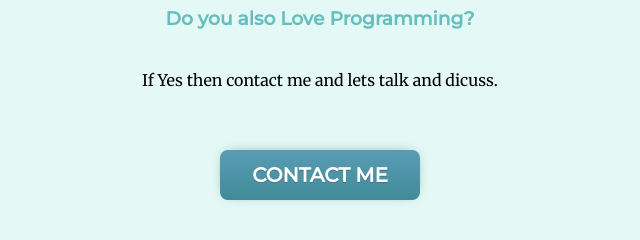
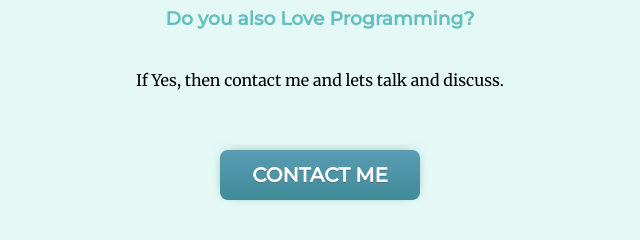
Before and after one commit to Tirthdev09/personalsite, a plain HTML site: page index.html in a window 1280 px wide. Shown: the part 2211-2451 px from the top of the page, 320-960 px from the left. Drawn offline with Linux system fonts and the light colour scheme.

Commit message:
Update index.html

```diff
--- a/index.html
+++ b/index.html
@@ -42,7 +42,7 @@
     <div class="contact-me">
       <h2>Get In Touch</h2>
       <h3>Do you also Love Programming?</h3>
-      <p class="contact-message">If Yes then contact me and lets talk and dicuss.</p>
+      <p class="contact-message">If Yes, then contact me and lets talk and discuss.</p>
       <a class="button" href="mailto:tirthdev09@gmail.com">CONTACT ME</a>
     </div>
   </div>
```
